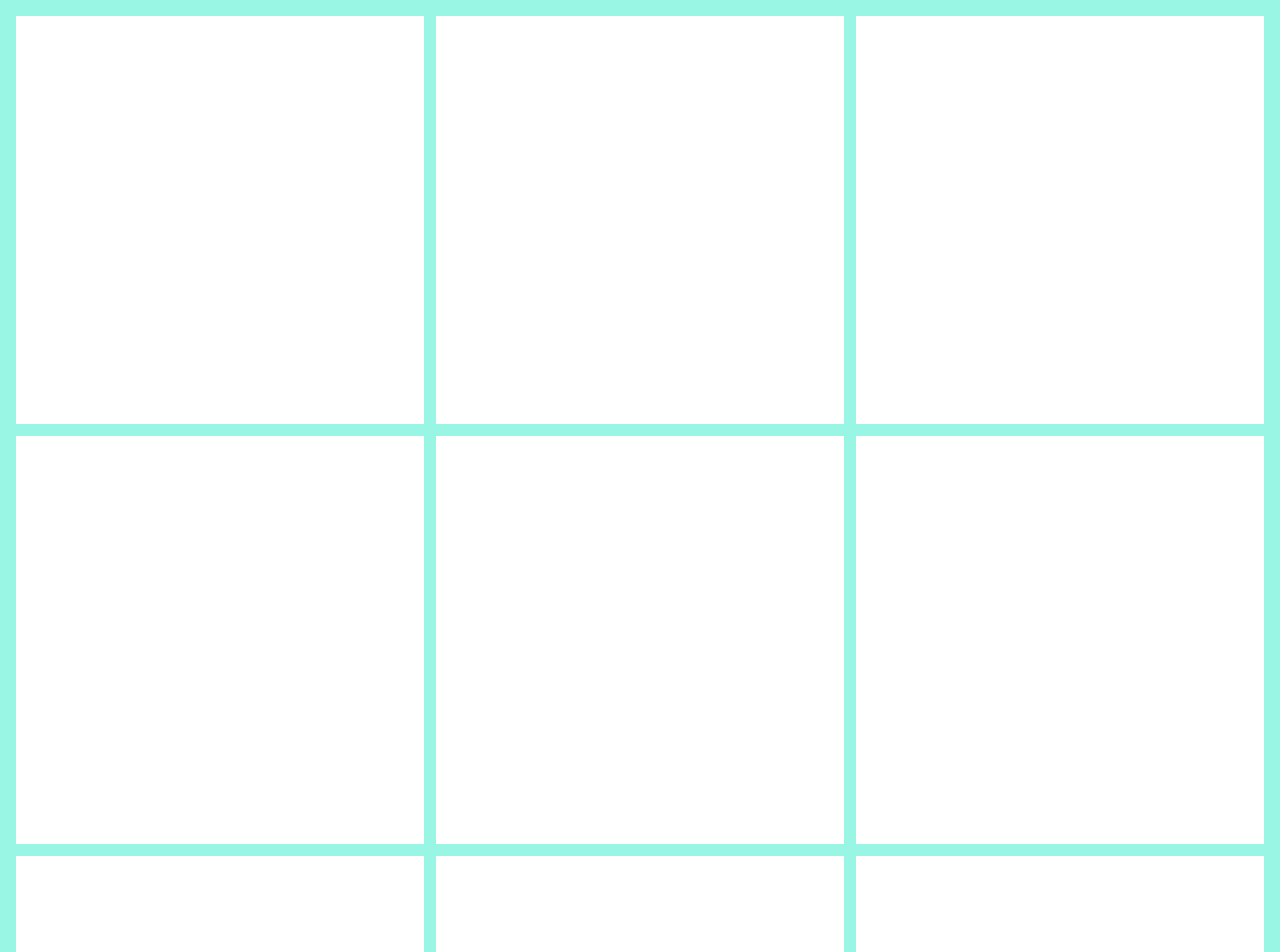
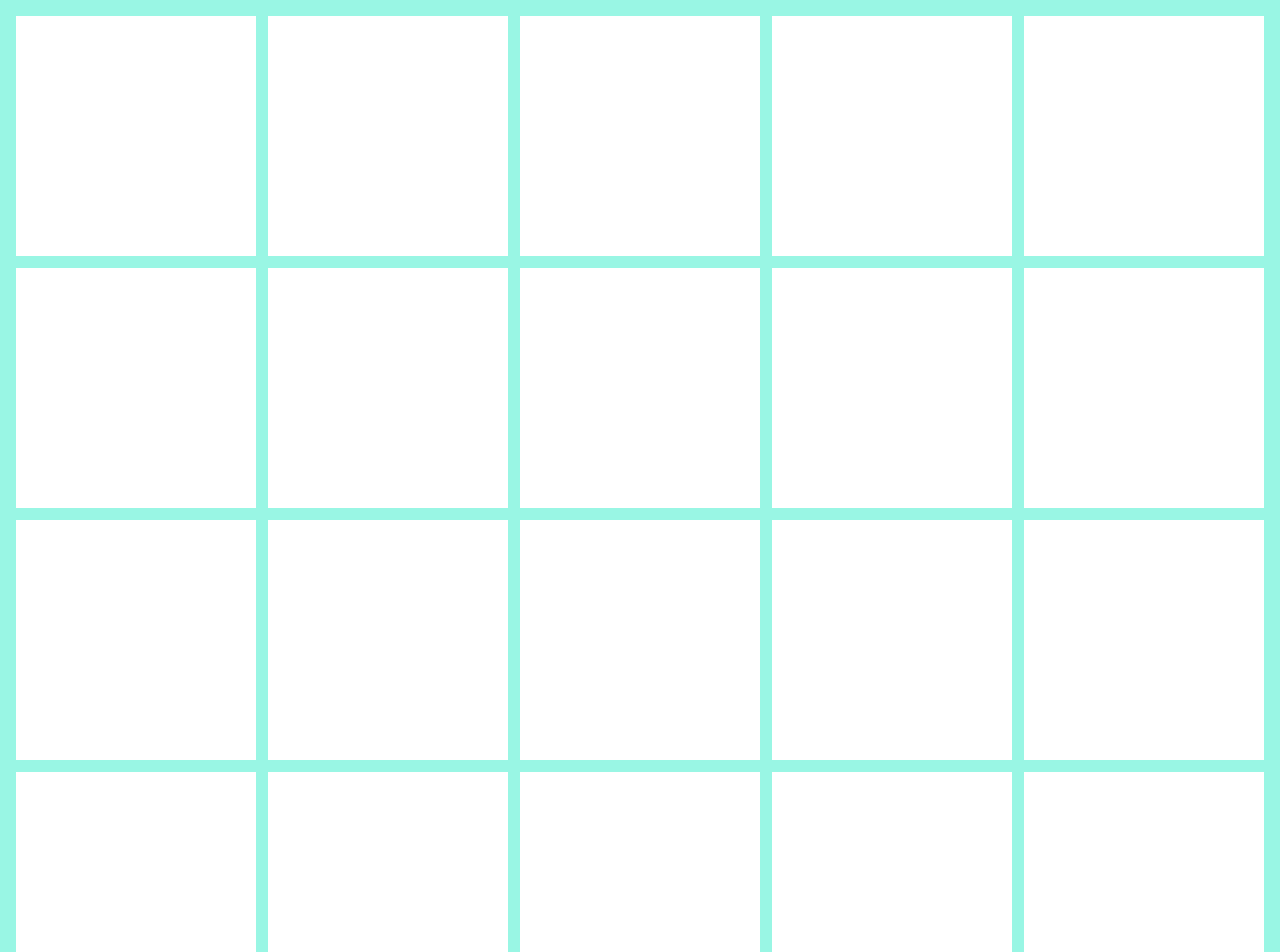
Before and after one commit to t0-0/react-2048, a Next.js app in the folder react-2048/: page / in a window 1280 px wide. Shown: the top 952 px of the page. Built offline with nearby package versions, Linux system fonts and the light colour scheme.

Commit message:
add tile

```diff
--- a/react-2048/src/app/page.tsx
+++ b/react-2048/src/app/page.tsx
@@ -1,16 +1,37 @@
+"use client";
+
+import { useRef, useEffect } from "react";
+
+const Tile = (props: { num: number }) => {
+  const targetRef: any = useRef(null);
+  const num = props.num;
+  useEffect(() => {
+    if (targetRef.current != null) {
+      console.log(targetRef.current!.getBoundingClientRect()["x"]);
+    }
+  });
+  return (
+    <div className="aspect-square bg-white" ref={targetRef}>
+      <div className="flex justify-center items-center h-full">
+        <div className="text-center text-xl">{num != 0 ? num : ""}</div>
+      </div>
+    </div>
+  );
+};
+
 const Grid = () => {
+  const gridNumber: number = 5;
+  const Tiles = Array(gridNumber * gridNumber).fill(0);
   return (
     <div className="aspect-square bg-teal-200">
-      <div className="grid grid-cols-3 gap-3 p-4">
-        <div className="col-span-1 aspect-square bg-white"></div>
-        <div className="col-span-1 aspect-square bg-white"></div>
-        <div className="col-span-1 aspect-square bg-white"></div>
-        <div className="col-span-1 aspect-square bg-white"></div>
-        <div className="col-span-1 aspect-square bg-white"></div>
-        <div className="col-span-1 aspect-square bg-white"></div>
-        <div className="col-span-1 aspect-square bg-white"></div>
-        <div className="col-span-1 aspect-square bg-white"></div>
-        <div className="col-span-1 aspect-square bg-white"></div>
+      <div
+        className={`grid ${
+          gridNumber === 3 ? "grid-cols-3" : "grid-cols-5"
+        } gap-3 p-4`}
+      >
+        {Tiles.map((tile) => (
+          <Tile key={tile} num={tile} />
+        ))}
       </div>
     </div>
   );
```
